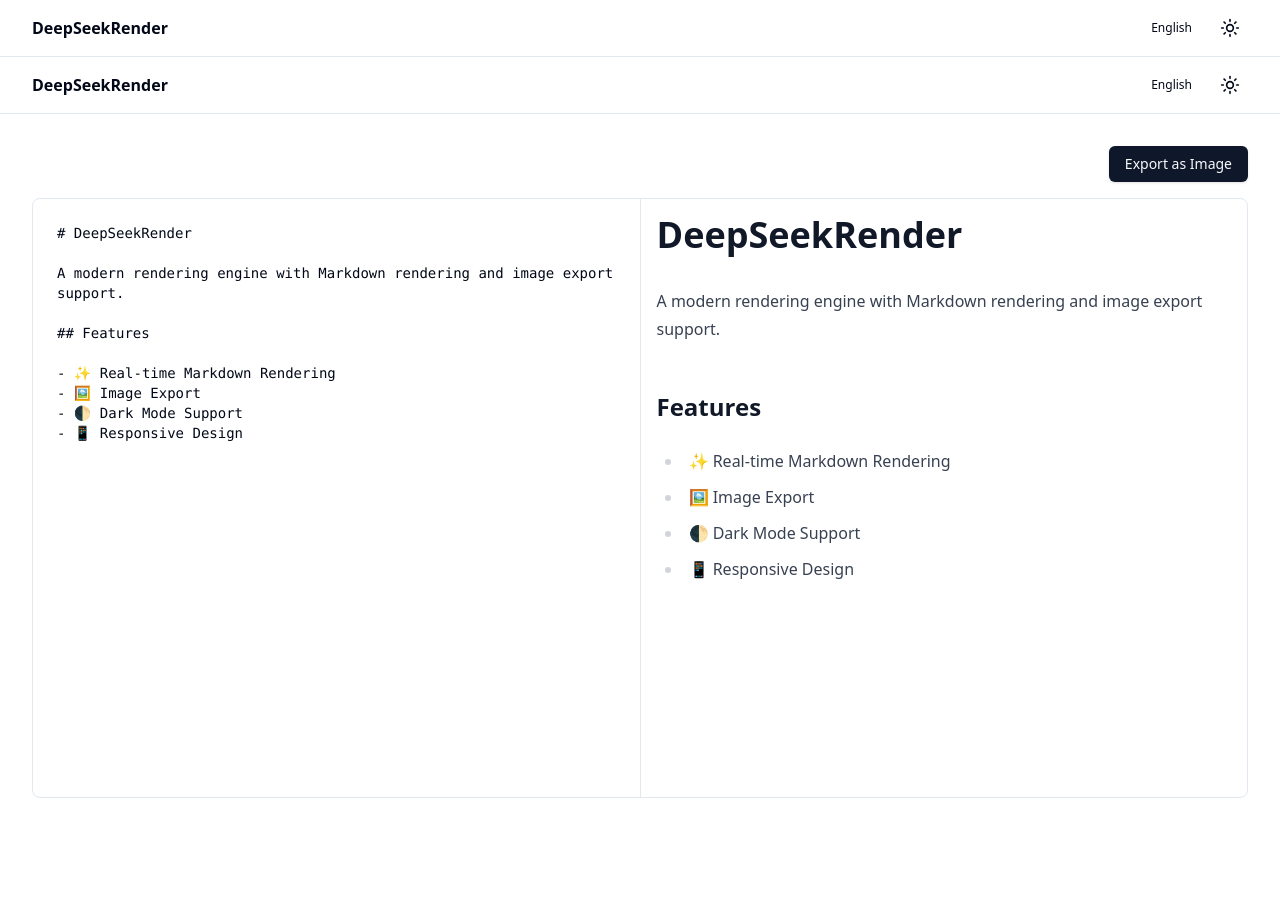
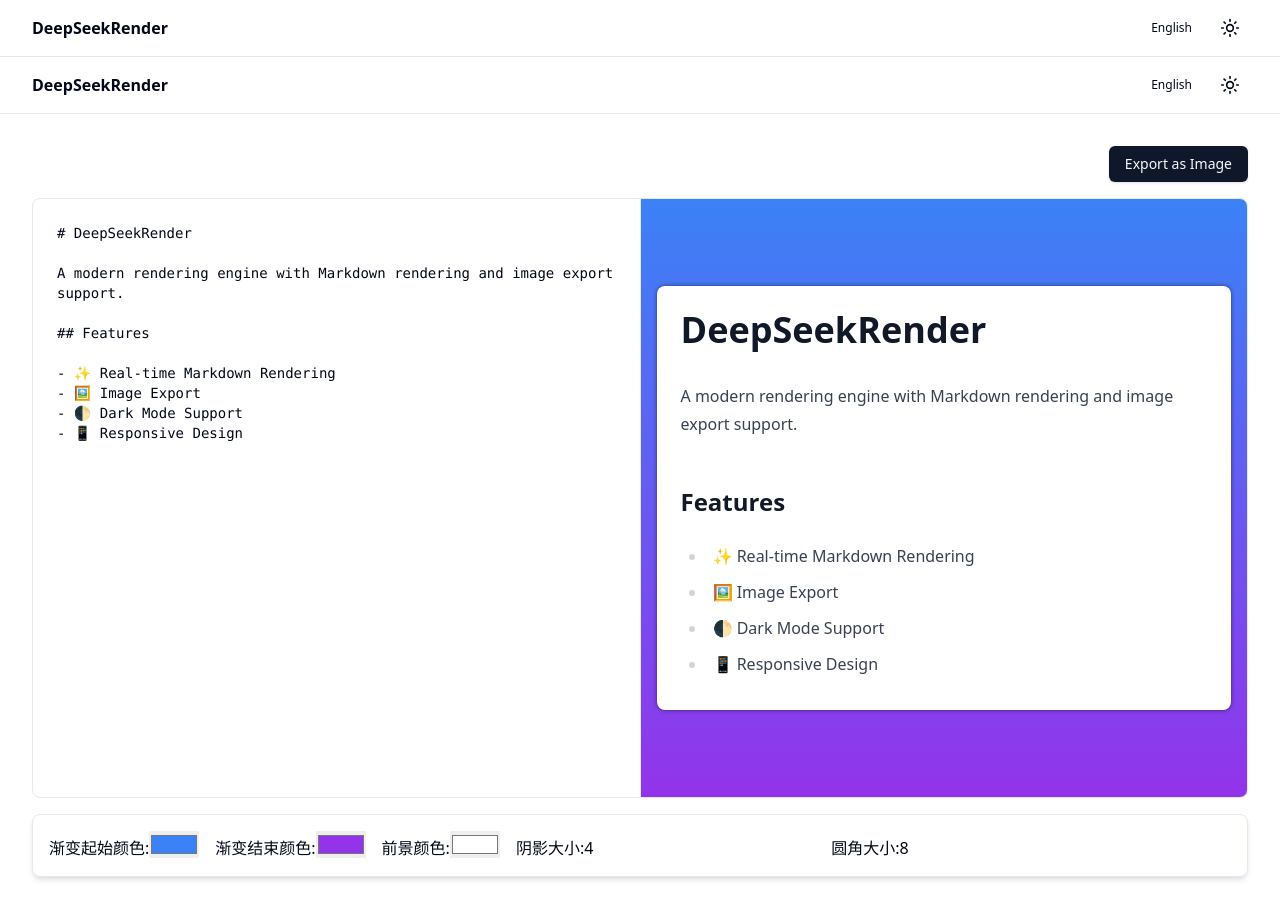
Before and after one commit to yahao333/deepseekrender, a Next.js app: page /en in a window 1280 px wide. Before the commit the page ends 857 px from the top, so only its background shows below. Built offline with nearby package versions, Linux system fonts and the light colour scheme.

Commit message:
修改卡片样式

```diff
--- a/src/components/ImageExporter/index.tsx
+++ b/src/components/ImageExporter/index.tsx
@@ -20,15 +20,15 @@ export const ImageExporter = ({ previewRef }: ImageExporterProps) => {
   const exportAsImage = async () => {
     if (previewRef.current) {
       try {
-        const canvas = await html2canvas(previewRef.current)
-        const url = canvas.toDataURL('image/png')
+        const canvas = await html2canvas(previewRef.current.parentElement!);
+        const url = canvas.toDataURL('image/png');
 
-        const link = document.createElement('a')
-        link.download = 'markdown-preview.png'
-        link.href = url
-        link.click()
+        const link = document.createElement('a');
+        link.download = 'markdown-preview.png';
+        link.href = url;
+        link.click();
       } catch (error) {
-        console.error('Export failed:', error)
+        console.error('Export failed:', error);
       }
     }
   }
--- a/src/components/pages/ClientContent.tsx
+++ b/src/components/pages/ClientContent.tsx
@@ -26,6 +26,13 @@ ${t.app.description}
   const previewRef = useRef<HTMLDivElement>(null)
   const [isPreviewReady, setIsPreviewReady] = useState(false)
 
+  // 控制参数
+  const [bgColor, setBgColor] = useState('#ffffff'); // 前景颜色
+  const [startColor, setStartColor] = useState('#3b82f6'); // 渐变起始颜色
+  const [endColor, setEndColor] = useState('#9333ea'); // 渐变结束颜色
+  const [shadowSize, setShadowSize] = useState(4); // 阴影大小
+  const [borderRadius, setBorderRadius] = useState(8); // 圆角大小
+
   useEffect(() => {
     if (previewRef.current) {
       setIsPreviewReady(true)
@@ -42,6 +49,7 @@ ${t.app.description}
         )}
       </div>
 
+      {/* 使用 ResizablePanelGroup 保持左侧编辑区和右侧预览区可调整 */}
       <ResizablePanelGroup direction="horizontal" className="min-h-[600px] rounded-lg border">
         <ResizablePanel defaultSize={50}>
           <div className="h-full p-4">
@@ -57,11 +65,46 @@ ${t.app.description}
         <ResizableHandle />
 
         <ResizablePanel defaultSize={50}>
-          <div ref={previewRef} className="h-full overflow-auto p-4">
-            <MarkdownRenderer content={content} />
+          {/* 让预览区背景稍微有点区别，可选。也可以去掉 bg-gray-50 */}
+          <div className="relative h-full overflow-hidden flex items-center"> {/* 使用 flex 布局 */}
+            <div
+              className="absolute inset-0"
+              style={{ background: `linear-gradient(to bottom, ${startColor}, ${endColor})` }} // 动态渐变背景
+            />
+            <div
+              ref={previewRef}
+              className="relative z-10 bg-white rounded-lg p-6 mx-4" // 前景，设置 padding 和 margin
+              style={{ backgroundColor: bgColor, borderRadius: `${borderRadius}px`, boxShadow: `0 0 ${shadowSize}px rgba(0, 0, 0, 0.5)` }} // 应用控制参数
+            >
+              <MarkdownRenderer content={content} />
+            </div>
           </div>
         </ResizablePanel>
       </ResizablePanelGroup>
+
+      {/* 控制参数区域 */}
+      <div className="mt-4 p-4 border rounded-lg shadow-md">
+        <label>
+          渐变起始颜色:
+          <input type="color" value={startColor} onChange={(e) => setStartColor(e.target.value)} />
+        </label>
+        <label className="ml-4">
+          渐变结束颜色:
+          <input type="color" value={endColor} onChange={(e) => setEndColor(e.target.value)} />
+        </label>
+        <label className="ml-4">
+          前景颜色:
+          <input type="color" value={bgColor} onChange={(e) => setBgColor(e.target.value)} />
+        </label>
+        <label className="ml-4">
+          阴影大小:
+          <input type="number" value={shadowSize} onChange={(e) => setShadowSize(Number(e.target.value))} min="0" />
+        </label>
+        <label className="ml-4">
+          圆角大小:
+          <input type="number" value={borderRadius} onChange={(e) => setBorderRadius(Number(e.target.value))} min="0" />
+        </label>
+      </div>
     </>
   )
 }
```
